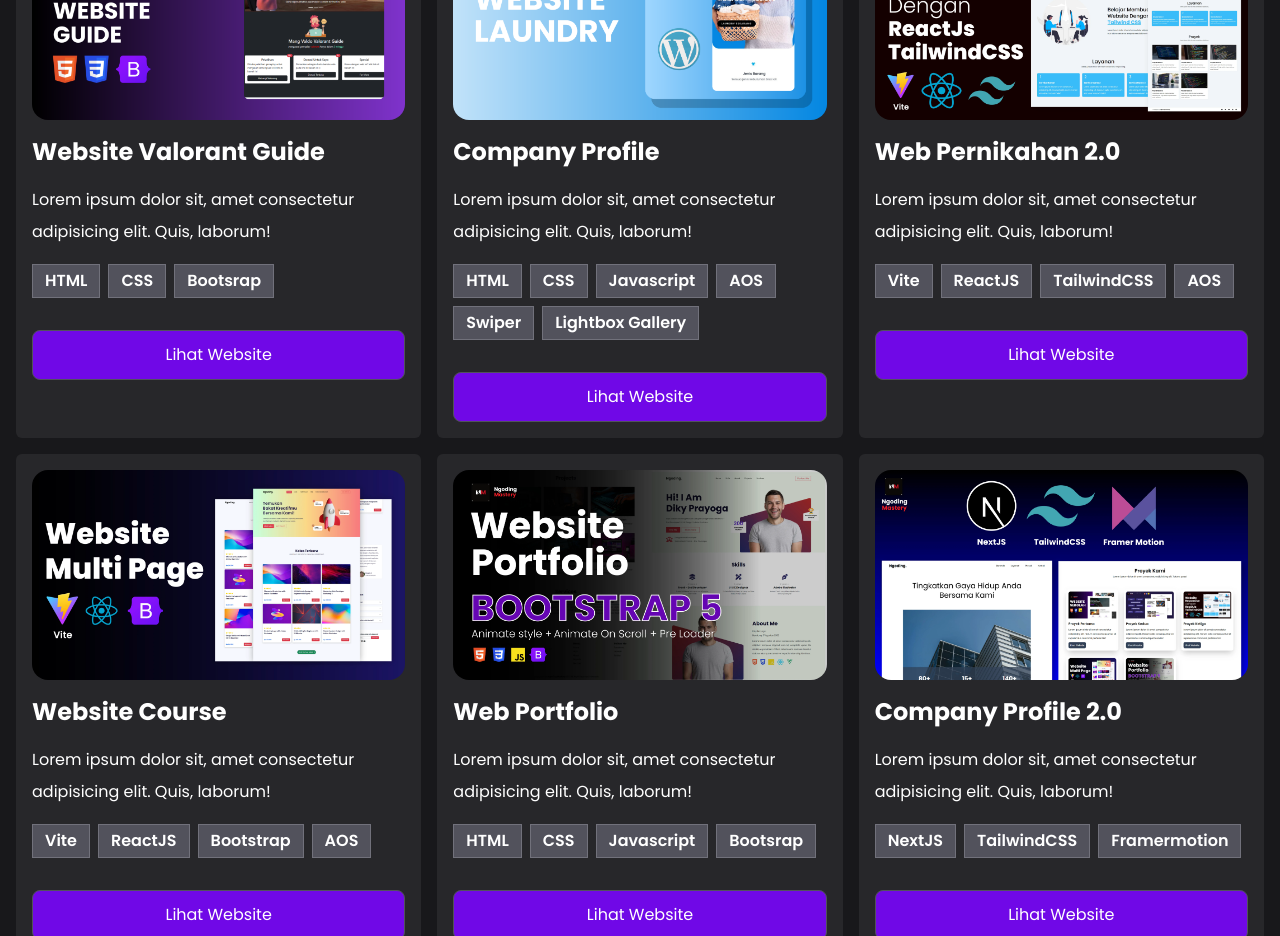
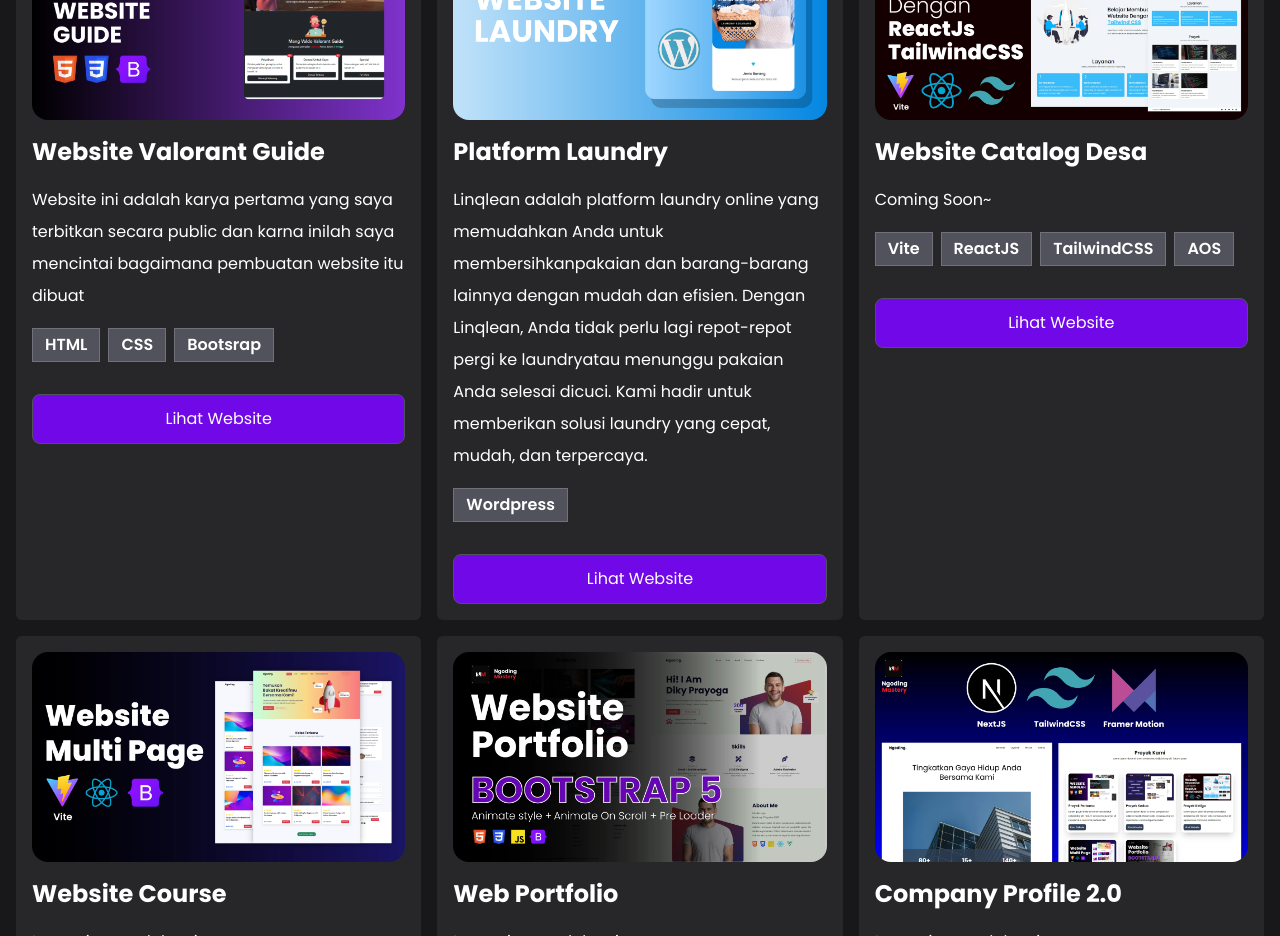
Before and after one commit to VHADSON/Portofolio, a React (Vite) app: page / in a window 1280 px wide. Shown: the part 2320-3256 px from the top of the page. Built offline with nearby package versions, Linux system fonts and the light colour scheme.

Commit message:
Mengubah Data Image Proyek dan perbaikan bug

```diff
--- a/src/data.js
+++ b/src/data.js
@@ -118,23 +118,23 @@
     id: 1,
     gambar: Proyek1,
     nama: "Website Valorant Guide",
-    desk: "Lorem ipsum dolor sit, amet consectetur adipisicing elit. Quis, laborum!",
+    desk: "Website ini adalah karya pertama yang saya terbitkan secara public dan karna inilah saya mencintai bagaimana pembuatan website itu dibuat",
     tools: ["HTML", "CSS", "Bootsrap"],
     dad: "200",
   },
   {
     id: 2,
     gambar: Proyek2,
-    nama: "Company Profile",
-    desk: "Lorem ipsum dolor sit, amet consectetur adipisicing elit. Quis, laborum!",
-    tools: ["HTML", "CSS", "Javascript", "AOS", "Swiper", "Lightbox Gallery"],
+    nama: "Platform Laundry",
+    desk: "Linqlean adalah platform laundry online yang memudahkan Anda untuk membersihkanpakaian dan barang-barang lainnya dengan mudah dan efisien. Dengan Linqlean, Anda tidak perlu lagi repot-repot pergi ke laundryatau menunggu pakaian Anda selesai dicuci. Kami hadir untuk memberikan solusi laundry yang cepat, mudah, dan terpercaya.",
+    tools: ["Wordpress"],
     dad: "300",
   },
   {
     id: 3,
     gambar: Proyek3,
-    nama: "Web Pernikahan 2.0",
-    desk: "Lorem ipsum dolor sit, amet consectetur adipisicing elit. Quis, laborum!",
+    nama: "Website Catalog Desa",
+    desk: "Coming Soon~",
     tools: ["Vite", "ReactJS", "TailwindCSS", "AOS"],
     dad: "400",
   },
```
Also changed, not shown: public/assets/tools/wordpress.png.
